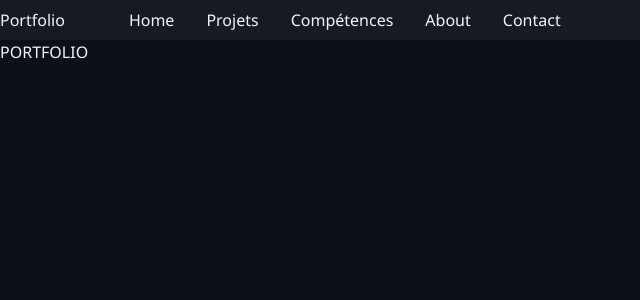
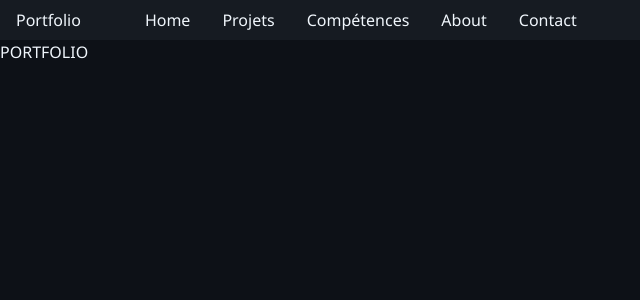
Before and after one commit to antoinecoulon/portfolio-2025, a Next.js app: page / in a window 1280 px wide. Shown: the top 300 px of the page, without its empty margins (0-640 px from the left). Built offline with nearby package versions, Linux system fonts and the light colour scheme.

Commit message:
Update: shadn/ui variables

```diff
--- a/src/app/globals.css
+++ b/src/app/globals.css
@@ -29,6 +29,8 @@
   /* Polices */
   --font-family-system: "SF Pro", "Segoe UI", system-ui, sans-serif;
   --font-family-mono: "JetBrains Mono", "Fira Code", "Consolas", monospace;
+
+  /* shadcn/ui */
   --radius: 0.625rem;
   --background: oklch(1 0 0);
   --foreground: oklch(0.145 0 0);
@@ -89,6 +91,8 @@
   /* Polices */
   --font-system: var(--font-family-system);
   --font-mono: var(--font-family-mono);
+
+  /* shadcn/ui */
   --color-sidebar-ring: var(--sidebar-ring);
   --color-sidebar-border: var(--sidebar-border);
   --color-sidebar-accent-foreground: var(--sidebar-accent-foreground);
@@ -135,7 +139,6 @@
 
 * {
   box-sizing: border-box;
-  padding: 0;
   margin: 0;
 }
 
```
